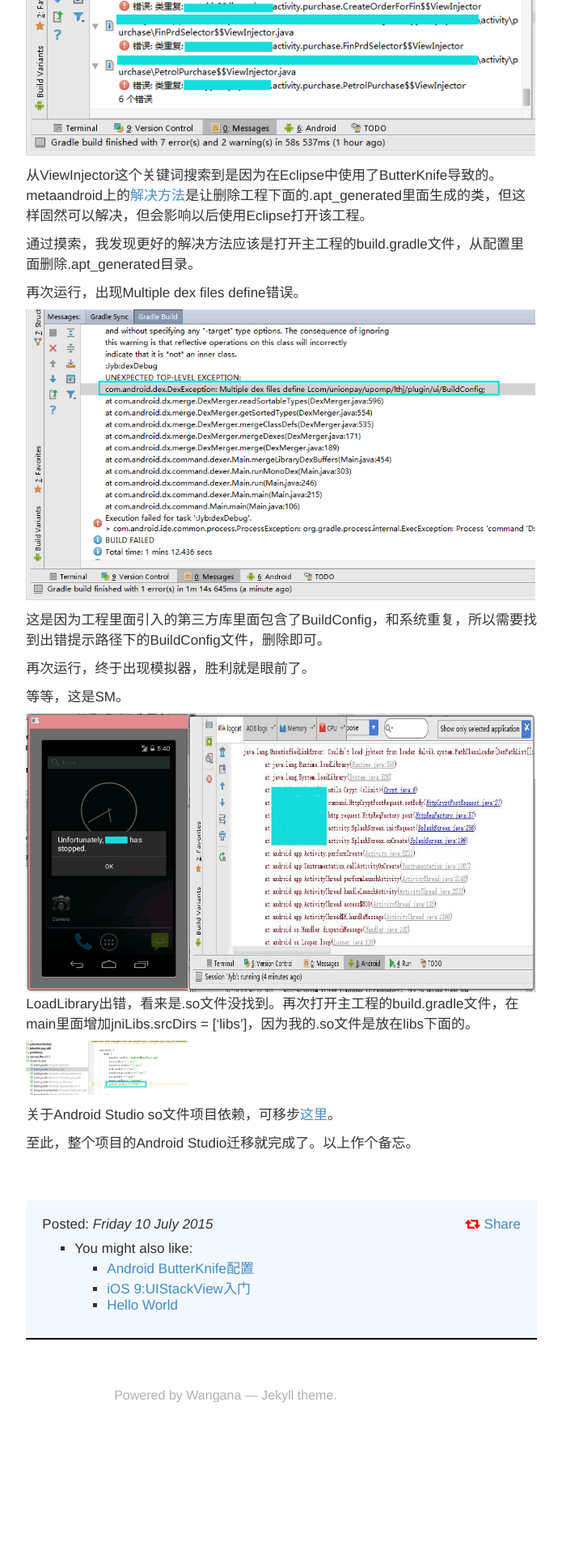
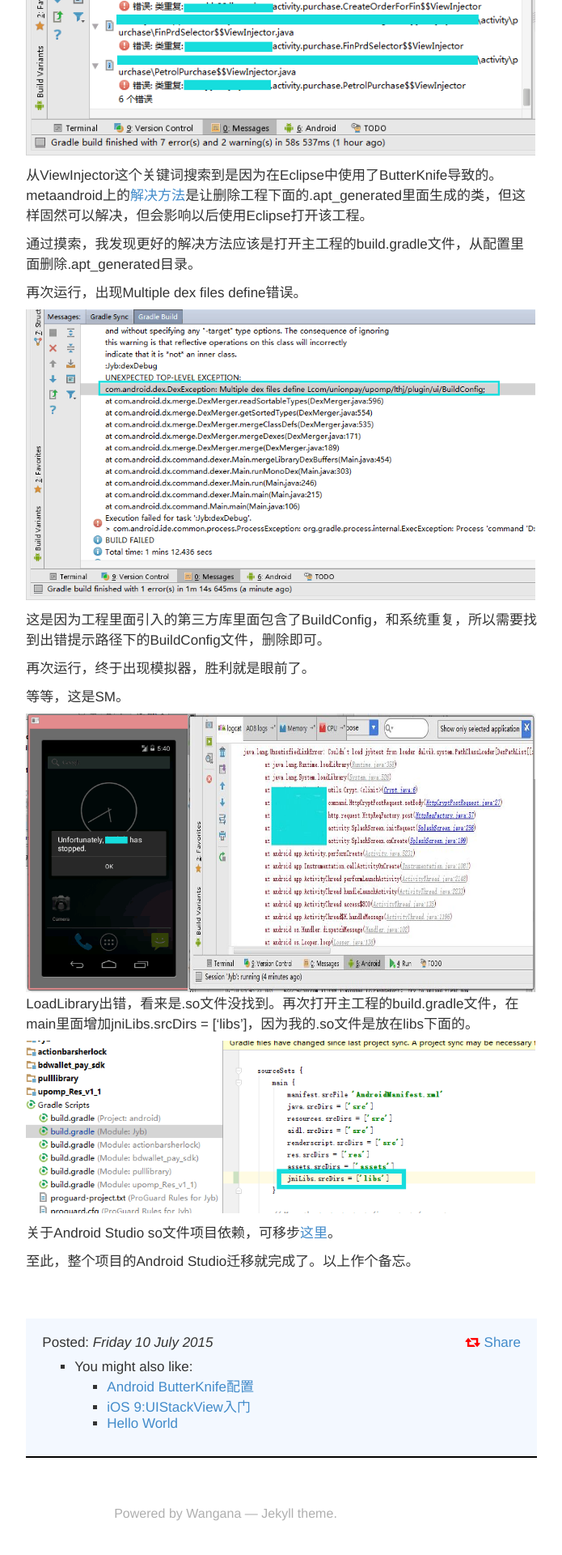
Before and after one commit to candeladiao/candeladiao.github.io, a Jekyll site: the page built from _posts/2015-07-10-Android从Eclipse迁移到Android-Studio.markdown, in a window 1280 px wide. Shown: the part 2330-4250 px from the top of the page at 81% size, without its empty margins (361-1056 px from the left). Built offline with Jekyll 4.4.1, drawn with Linux system fonts in a browser that asks for light colours; some web fonts are replaced; Markdown is read by kramdown in place of the engine named in the settings; comment, search, counter and statistics services are not loaded; before the commit the page ends 4104 px from its top, so only the background shows below that.

Commit message:
Android Studio

```diff
--- a/_posts/2015-07-10-Android从Eclipse迁移到Android-Studio.markdown
+++ b/_posts/2015-07-10-Android从Eclipse迁移到Android-Studio.markdown
@@ -87,7 +87,7 @@
 LoadLibrary出错，看来是.so文件没找到。再次打开主工程的build.gradle文件，在main里面增加jniLibs.srcDirs = ['libs']，因为我的.so文件是放在libs下面的。
 
 
-<img src="/assets/images/2015-07-10/08.png" width="200" align=center>
+<img src="/assets/images/2015-07-10/08.png" width="630" align=center>
 
 
 关于Android Studio so文件项目依赖，可移步[这里](http://zhengxiaopeng.com/2014/12/13/Android-Studio-jar%E3%80%81so%E3%80%81library%E9%A1%B9%E7%9B%AE%E4%BE%9D%E8%B5%96/)。
```
